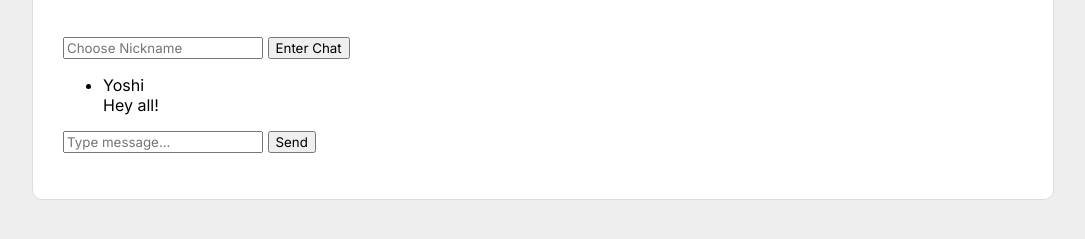
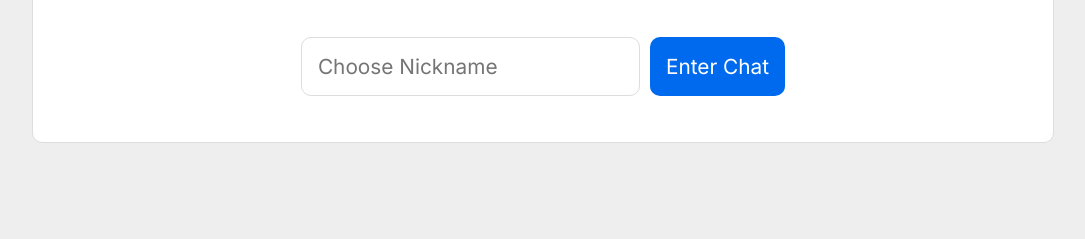
Before and after one commit to weilyuwang/Deno-WebSocket, a plain HTML site: page public/index.html in a window 1280 px wide. Shown: the part 165-404 px from the top of the page, without its empty margins (97-1182 px from the left). Drawn offline with Linux system fonts and the light colour scheme.

Commit message:
:sparkles: more stylings

```diff
--- a/public/index.html
+++ b/public/index.html
@@ -36,13 +36,61 @@
         border-radius: 10px;
         border: 1px solid #ddd;
       }
+
+      .name-form,
+      .chat-form {
+        display: flex;
+        justify-content: center;
+      }
+
+      input {
+        padding: 16px;
+        font-size: 1.3em;
+        margin-right: 10px;
+        border: 1px solid #ddd;
+        border-radius: 10px;
+      }
+
+      button {
+        font-size: 1.3em;
+        padding: 16px;
+        background: #006aee;
+        color: white;
+        border: 0;
+        border-radius: 10px;
+        cursor: pointer;
+      }
+
+      .chat-list {
+        padding: 0;
+      }
+
+      .chat-list li {
+        margin: 16px 0;
+        list-style-type: none;
+      }
+
+      .chat-list .name {
+        color: #006aee;
+        font-size: 1.4em;
+        font-weight: bold;
+      }
+
+      .chat-list .msg {
+        font-size: 1.2em;
+        margin-top: 4px;
+      }
+
+      .hidden {
+        display: none;
+      }
     </style>
   </head>
   <body>
     <div class="container">
       <h1>Deno Chat</h1>
 
-      <form action="" class="name-form">
+      <form class="name-form">
         <input
           type="text"
           name="nickname"
@@ -52,7 +100,7 @@
         <button>Enter Chat</button>
       </form>
 
-      <div class="chatroom">
+      <div class="chatroom hidden">
         <ul class="chat-list">
           <li>
             <div class="name">Yoshi</div>
@@ -60,7 +108,7 @@
           </li>
         </ul>
 
-        <form action="" class="chat-form">
+        <form class="chat-form">
           <input
             type="text"
             name="msg"
```
